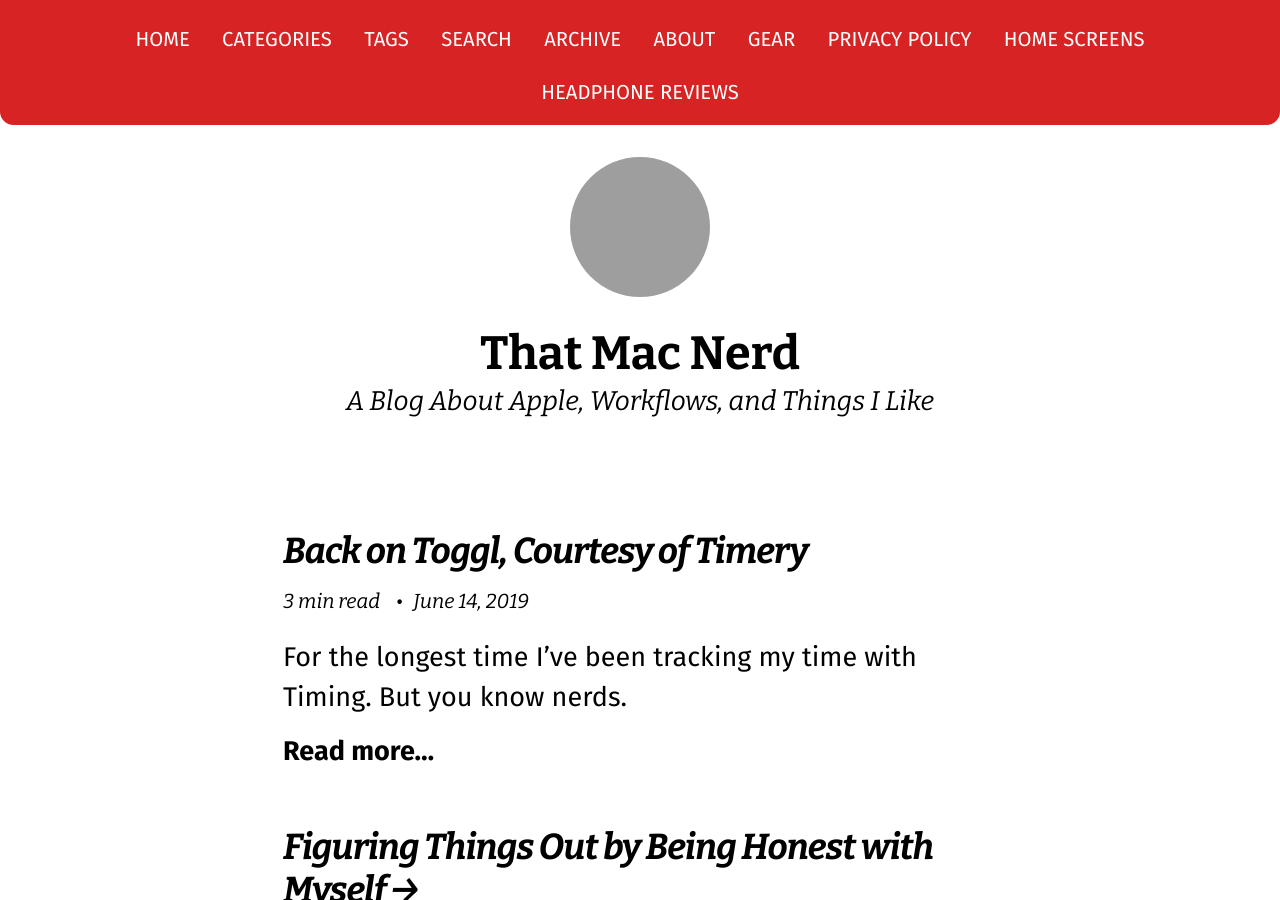
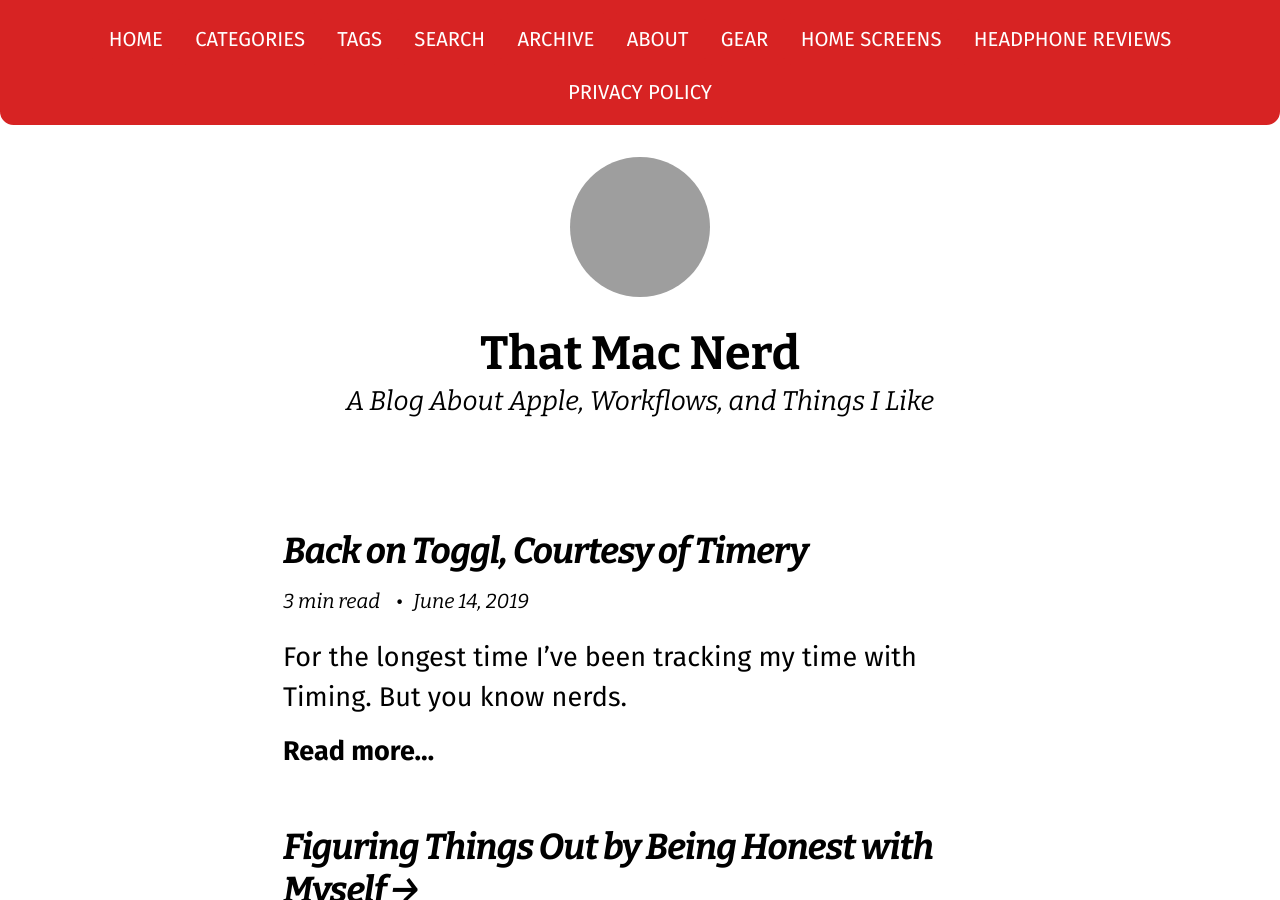
Before and after one commit to bryanbraun/tiffany.blog, a Jekyll site: the page built from index.html, in a window 1280 px wide and 900 px high. Built offline with Jekyll 4.4.1, drawn with Linux system fonts in a browser that asks for light colours; nearby versions of some CDN libraries; the list of posts is cut into pages by our own code; part of the change alters nothing that is shown; grey boxes are pictures that could not be loaded.

```diff
--- a/_data/navigation.yml
+++ b/_data/navigation.yml
@@ -16,11 +16,11 @@
   url: /about/
 - title: Gear
   url: /gear/
-- title: Privacy Policy
-  url: /privacy-policy/
 - title: Home Screens
   url: /home-screens/
 - title: Headphone Reviews
   url: /headphones/
+- title: Privacy Policy
+  url: /privacy-policy/
 # - title: Contact
 #   url: /contact/
```
